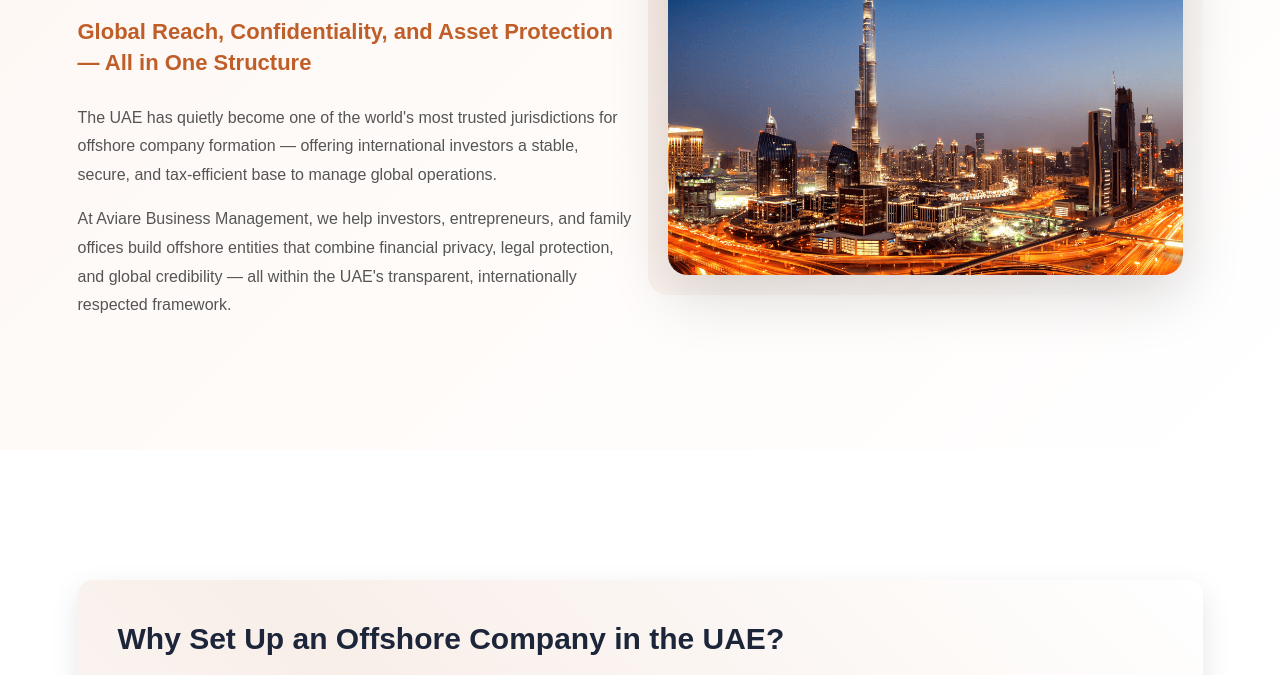
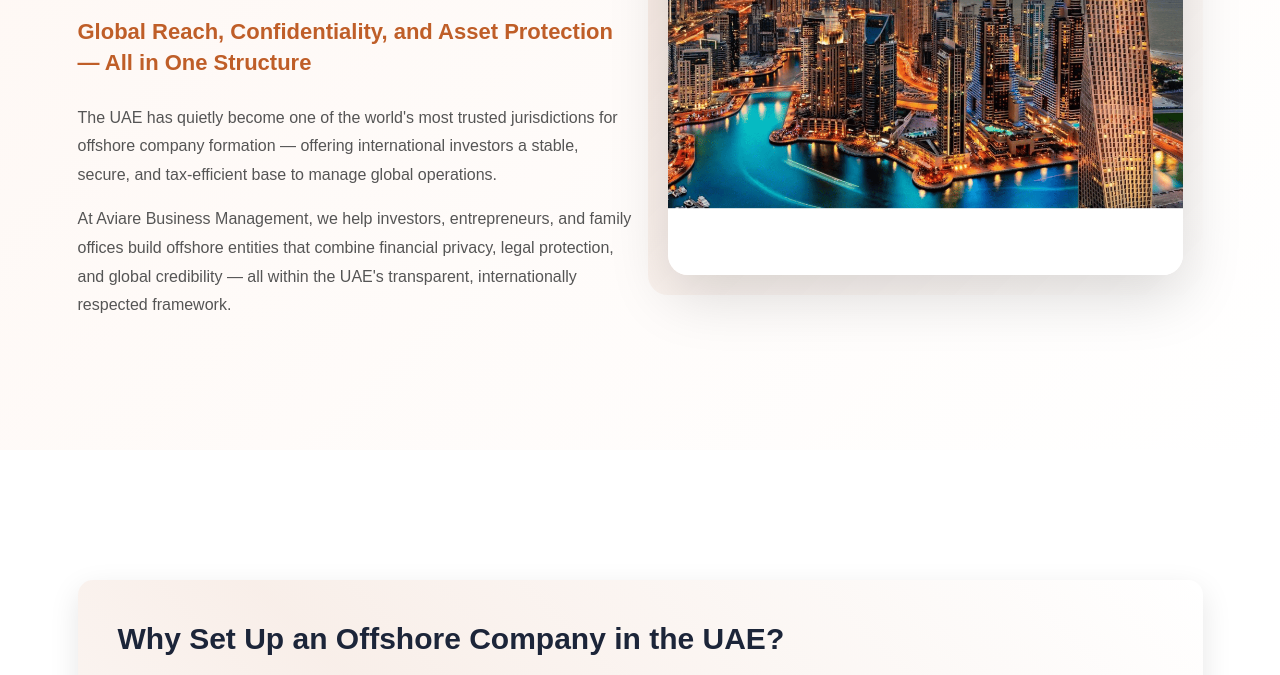
Before and after one commit to acsinsights/aviare, a plain HTML site: page offshore-company-setup-uae.html in a window 1280 px wide. Shown: the part 1329-2004 px from the top of the page. Drawn offline with Linux system fonts and the light colour scheme.

Commit message:
Update image sources for Free Zone and Offshore Company Setup pages to reflect new asset names, enhancing visual consistency across service offerings.

```diff
--- a/offshore-company-setup-uae.html
+++ b/offshore-company-setup-uae.html
@@ -408,7 +408,7 @@
             <div class="mainland-image-wrapper">
               <div class="image-shape"></div>
               <img
-                src="assets/images/service/2.png"
+                src="assets/images/service/offshore.png"
                 alt="offshore-company-setup"
                 class="mainland-image"
               />
```
Also changed, not shown: free-zone-company-setup-uae.html (+1 -1 lines).
